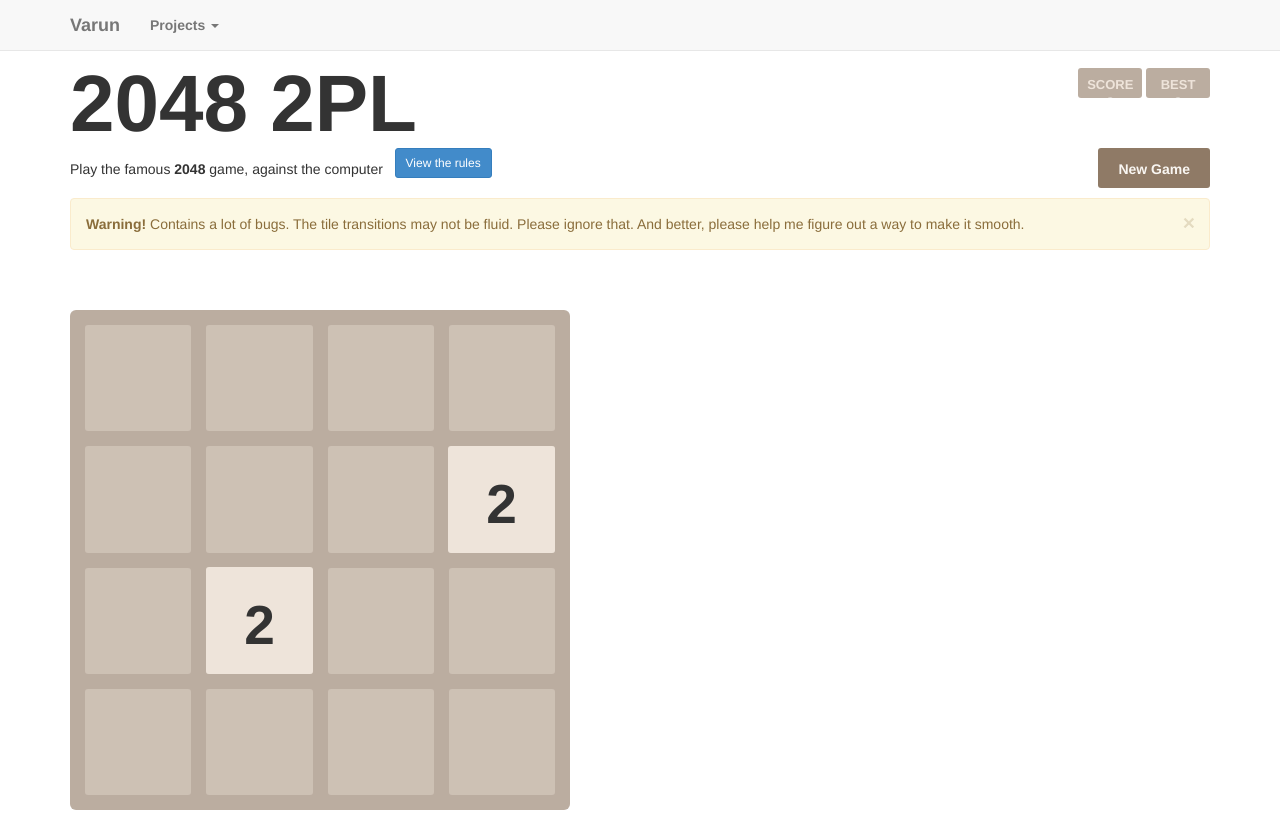
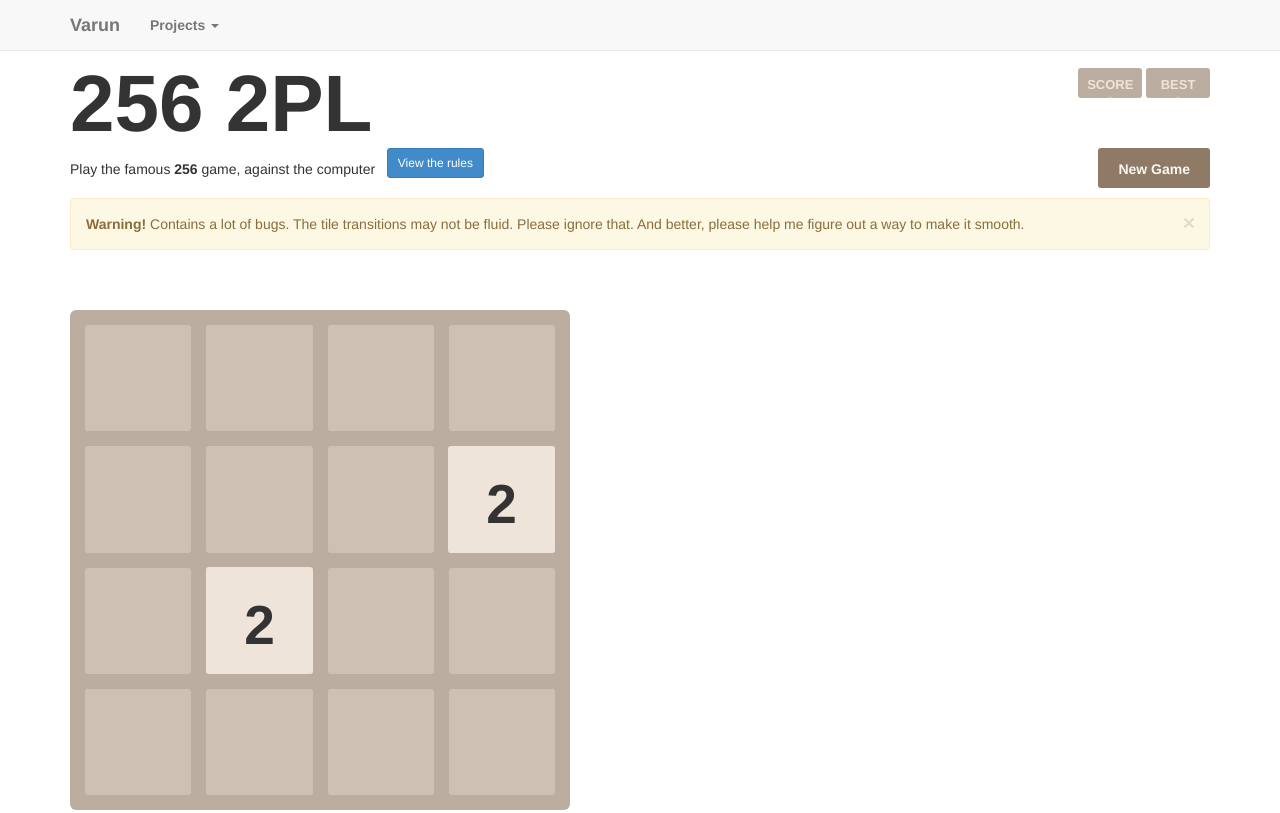
Before and after one commit to a-varun/2048_2pl, a plain HTML site: page index.html in a window 1280 px wide. Shown: the top 813 px of the page. Drawn offline with nearby package versions, Linux system fonts and the light colour scheme; files that its build step writes are made by us from their sources; a web font is replaced by a local one.

Commit message:
changed to 256

```diff
--- a/index.html
+++ b/index.html
@@ -1,6 +1,6 @@
 <html lang="en" manifest="cache.appcache"><head><meta http-equiv="Content-Type" content="text/html; charset=UTF-8">
   <meta charset="utf-8">
-  <title>2048 Against Computer</title>
+  <title>256 Against Computer</title>
   <link rel="shortcut icon" href="./bs/pic.ico">
   <link href="./2048_files/main.css" rel="stylesheet" type="text/css">
     <script src="http://ajax.googleapis.com/ajax/libs/jquery/1.11.0/jquery.min.js"></script>
@@ -49,7 +49,7 @@
 
   <div class="container">
     <div class="heading">
-      <h1 class="title">2048 2PL</h1>
+      <h1 class="title">256 2PL</h1>
       <div class="scores-container">
         <div class="score-container">0</div>
         <div class="best-container">340</div>
@@ -58,7 +58,7 @@
 
 
     <div class="above-game">
-      <p class="game-intro">Play the famous <strong>2048 </strong>game, against the computer</p>
+      <p class="game-intro">Play the famous <strong>256 </strong>game, against the computer</p>
       &nbsp;&nbsp;
       <button class="btn btn-primary btn-sm" data-toggle="modal" data-target="#myModal">
   View the rules
```
